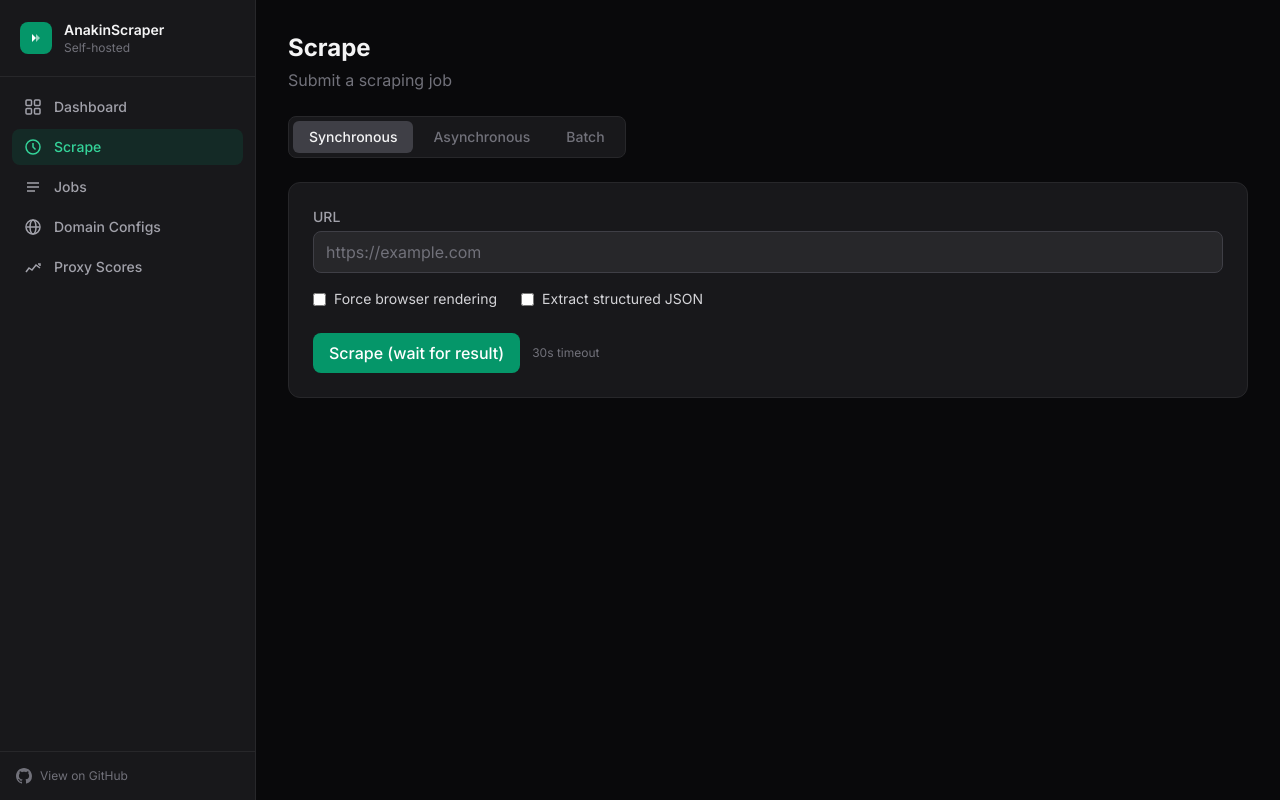
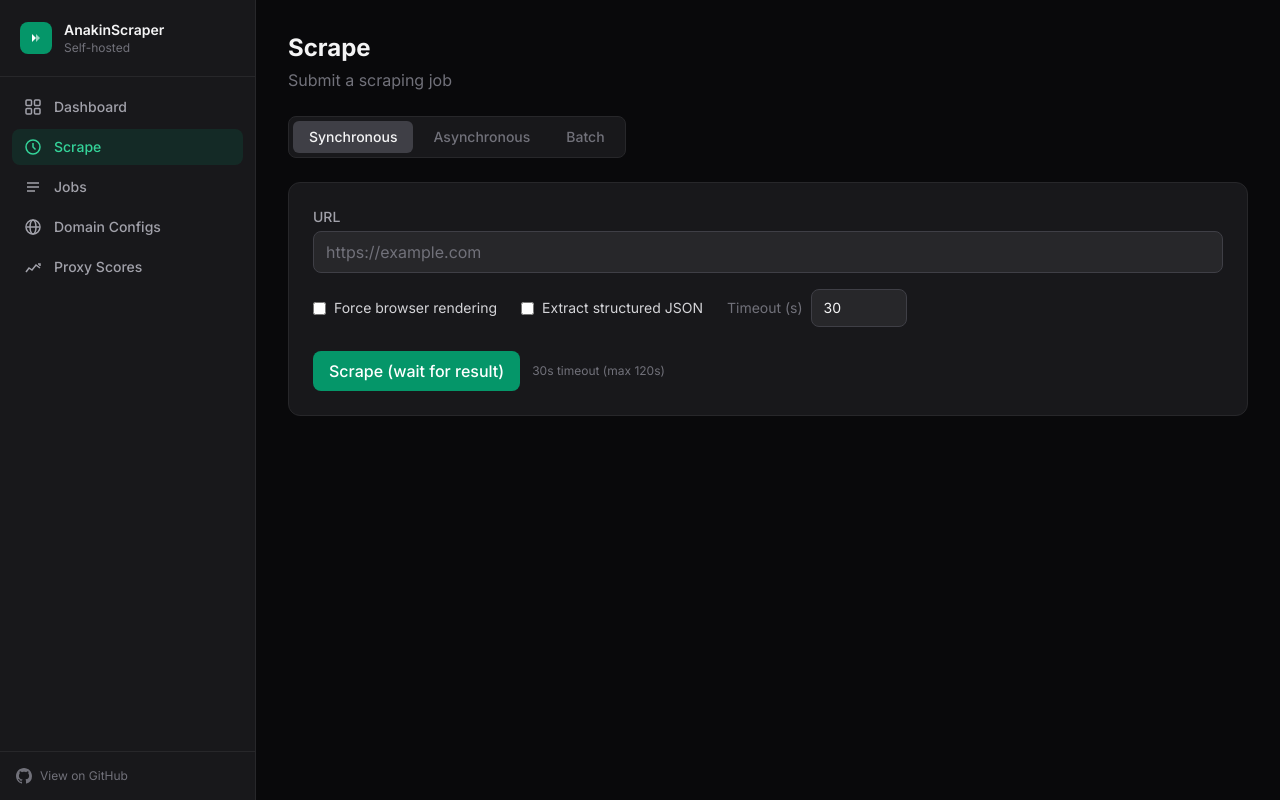
Before and after one commit to Anakin-Inc/anakin, a React (Vite) app in the folder webapp/: page /scrape in a window 1280 px wide. Built offline with nearby package versions, Linux system fonts and the light colour scheme.

Commit message:
feat: add configurable timeout to sync scrape in web dashboard

```diff
--- a/webapp/src/pages/Scrape.tsx
+++ b/webapp/src/pages/Scrape.tsx
@@ -15,6 +15,7 @@ export function Scrape() {
   const [batchUrls, setBatchUrls] = useState('');
   const [useBrowser, setUseBrowser] = useState(false);
   const [generateJson, setGenerateJson] = useState(false);
+  const [timeout, setTimeout] = useState(30); // seconds, sync mode only (server default 30, max 120)
   const [loading, setLoading] = useState(false);
   const [error, setError] = useState<string | null>(null);
   const [result, setResult] = useState<JobResponse | null>(null);
@@ -105,14 +106,21 @@ export function Scrape() {
         return;
       }
 
-      const data = { url: url.trim(), useBrowser, generateJson };
-
       if (mode === 'sync') {
-        const job = await api.scrapeSync(data);
+        const job = await api.scrapeSync({
+          url: url.trim(),
+          useBrowser,
+          generateJson,
+          timeout,
+        });
         setResult(job);
         trackJob(job);
       } else {
-        const job = await api.scrapeAsync(data);
+        const job = await api.scrapeAsync({
+          url: url.trim(),
+          useBrowser,
+          generateJson,
+        });
         setResult(job);
         trackJob(job);
         setPolling(true);
@@ -194,6 +202,19 @@ export function Scrape() {
             />
             Extract structured JSON
           </label>
+          {mode === 'sync' && (
+            <label className="flex items-center gap-2 text-sm text-zinc-300 cursor-pointer">
+              <span className="text-zinc-500">Timeout (s)</span>
+              <input
+                type="number"
+                min={1}
+                max={120}
+                value={timeout}
+                onChange={(e) => setTimeout(Math.max(1, Math.min(120, parseInt(e.target.value) || 30)))}
+                className="input w-24"
+              />
+            </label>
+          )}
         </div>
 
         <div className="flex items-center gap-3 pt-2">
@@ -205,7 +226,7 @@ export function Scrape() {
             {loading ? 'Submitting...' : polling ? 'Polling...' : mode === 'sync' ? 'Scrape (wait for result)' : mode === 'async' ? 'Submit & Poll' : 'Submit Batch'}
           </button>
           {mode === 'sync' && (
-            <span className="text-xs text-zinc-500">30s timeout</span>
+            <span className="text-xs text-zinc-500">{timeout}s timeout (max 120s)</span>
           )}
         </div>
       </form>
--- a/webapp/src/types/index.ts
+++ b/webapp/src/types/index.ts
@@ -10,6 +10,7 @@ export interface ScrapeRequest {
   forceFresh?: boolean;
   useBrowser?: boolean;
   generateJson?: boolean;
+  timeout?: number; // seconds, sync scrape only (default 30, max 120)
 }
 
 export interface BatchScrapeRequest {
```
Also changed, not shown: 2 other files (tests, documents, lock files or other folders).
